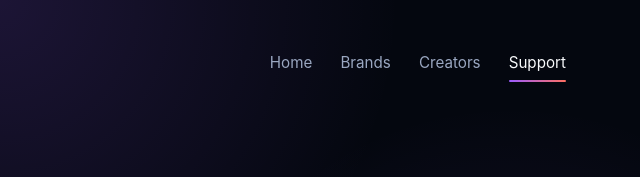
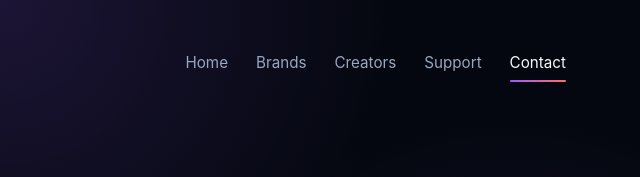
Before and after one commit to austinagents/creator-os-bot, a website: page public/contact.html in a window 1280 px wide. Shown: the top 177 px of the page, 640-1280 px from the left. Drawn offline with Linux system fonts and the light colour scheme.

Commit message:
Fix contact nav active state

```diff
--- a/public/contact.html
+++ b/public/contact.html
@@ -23,7 +23,8 @@
         <a href="/">Home</a>
         <a href="/brands.html">Brands</a>
         <a href="/creators.html">Creators</a>
-        <a class="active" href="/support.html">Support</a>
+        <a href="/support.html">Support</a>
+        <a class="active" href="/contact.html">Contact</a>
       </nav>
     </header>
 
```
